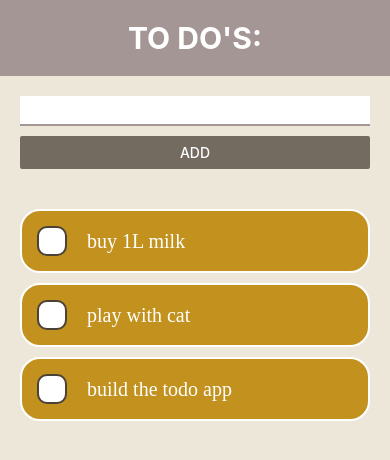
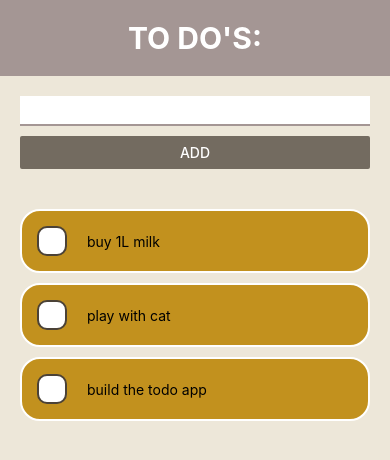
Before and after one commit to palinakarabovich/react-native-study, a React Native app: screen / in a window 390 px wide. Shown: the top 460 px of the page. Built offline with nearby package versions, Linux system fonts and the light colour scheme.

Commit message:
state added to form input

```diff
--- a/App.tsx
+++ b/App.tsx
@@ -15,8 +15,12 @@ export default function App() {
   const [todoData, setTodoData] = React.useState(toDoList);
   const [inputValue, setInputValue] = React.useState('');
 
-  const handleAddToList = (todo: ITodo) =>{
-    console.log(todo)
+  const handleAddToList = (todo: string) =>{
+    const todoObject = {
+      text: todo,
+      id: todoData.length + 1
+    }
+    setTodoData([...todoData, todoObject])
   }
 
   return (
--- a/components/Form.tsx
+++ b/components/Form.tsx
@@ -4,21 +4,29 @@ import { ITodo } from "../App";
 
 interface IForm {
   value: string,
-  add: (arg: ITodo) => void,
+  add: (arg: string) => void,
   setValue: React.Dispatch<React.SetStateAction<string>>
 }
 
 const Form: React.FC<IForm> = ({value, add, setValue}) => {
+
+  const handlePress = () => {
+    add(value);
+    setValue('');
+  }
 
 
   return(
     <View style={styles.container}>
       <TextInput
       style={styles.input}
+      value={value}
+      onChangeText={setValue}
       />
       <Button
         color={'#736B60'}
         title={'add'}
+        onPress={handlePress}
       />
     </View>
   )
--- a/components/List.tsx
+++ b/components/List.tsx
@@ -9,7 +9,7 @@ interface IList {
 }
 
 
-const List: React.FC<IList> = ({data}) => {
+const List: React.FC<IList> = ({ data }) => {
   return (
     <View style={styles.container}>
       <FlatList
@@ -25,6 +25,6 @@ export default List;
 
 const styles = StyleSheet.create({
   container: {
-    padding: 20
-  }
+    padding: 20,
+  },
 })
--- a/components/ListItem.tsx
+++ b/components/ListItem.tsx
@@ -1,23 +1,31 @@
 import React from "react";
-import { StyleSheet, View } from "react-native"
+import { StyleSheet, View, Text, TouchableWithoutFeedback, ImageBackground } from "react-native"
 
 interface IListItem {
   text: string,
 }
 
-const ListItem:React.FC<IListItem> = ({text}) => {
-  return(
-    <View style={styles.item}>
-      <View style={styles.icon} />
-      {text}
-    </View>
+const ListItem: React.FC<IListItem> = ({ text }) => {
+
+  const [isClicked, setClicked] = React.useState(false);
+
+  return (
+    <TouchableWithoutFeedback onPress={() => setClicked(!isClicked)}>
+      <View style={styles.item}>
+        <View style={styles.icon}>
+          {isClicked &&
+          <ImageBackground source={{uri: 'https://www.svgrepo.com/download/80301/cross.svg'}} resizeMode="cover" style={styles.image} />}
+        </View>
+        <Text>{text}</Text>
+      </View>
+    </TouchableWithoutFeedback>
   )
 }
 
 export default ListItem;
 
 const styles = StyleSheet.create({
-  item:{
+  item: {
     padding: 15,
     fontSize: 20,
     flex: 1,
@@ -30,6 +38,10 @@ const styles = StyleSheet.create({
     borderColor: 'white',
     borderWidth: 2,
   },
+  image: {
+    flex: 1,
+    justifyContent: 'center'
+  },
   icon: {
     width: 30,
     height: 30,
```
